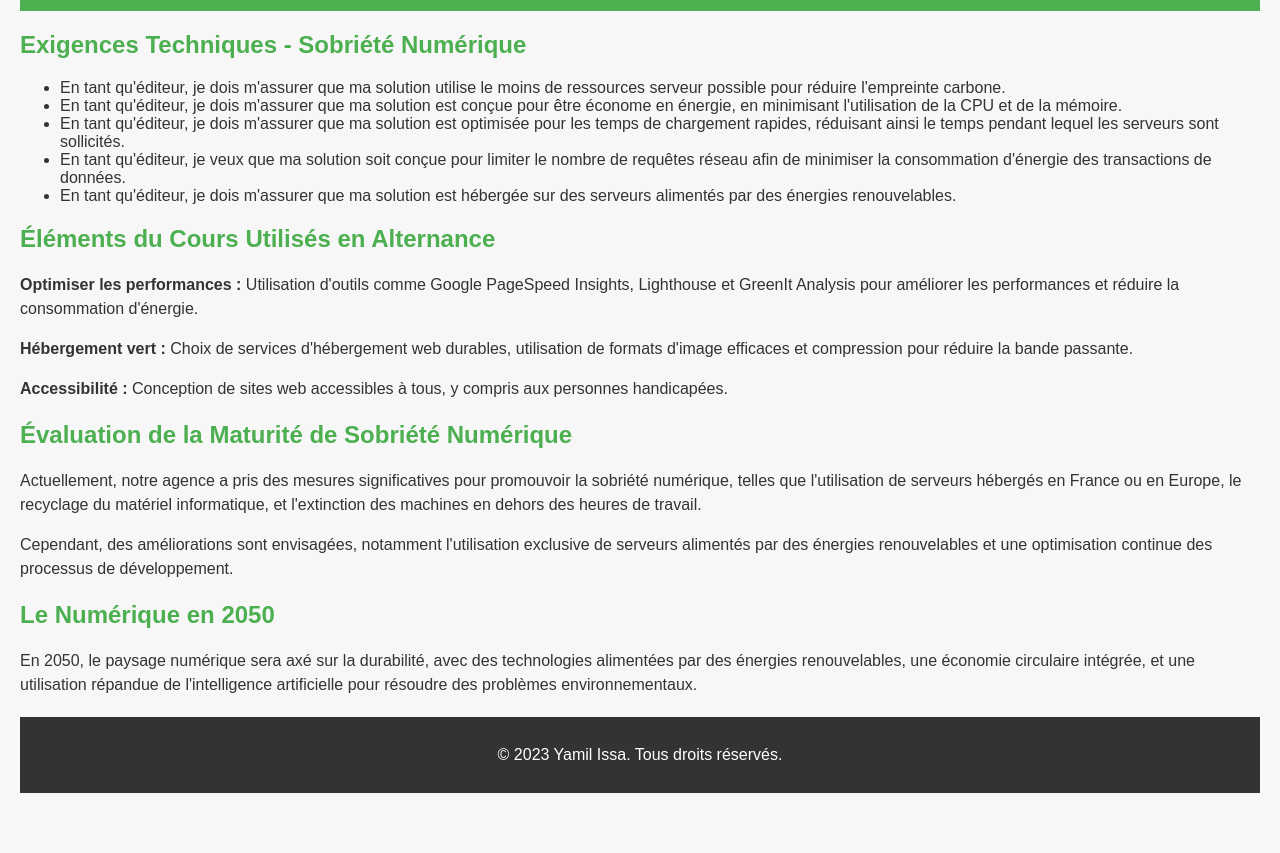
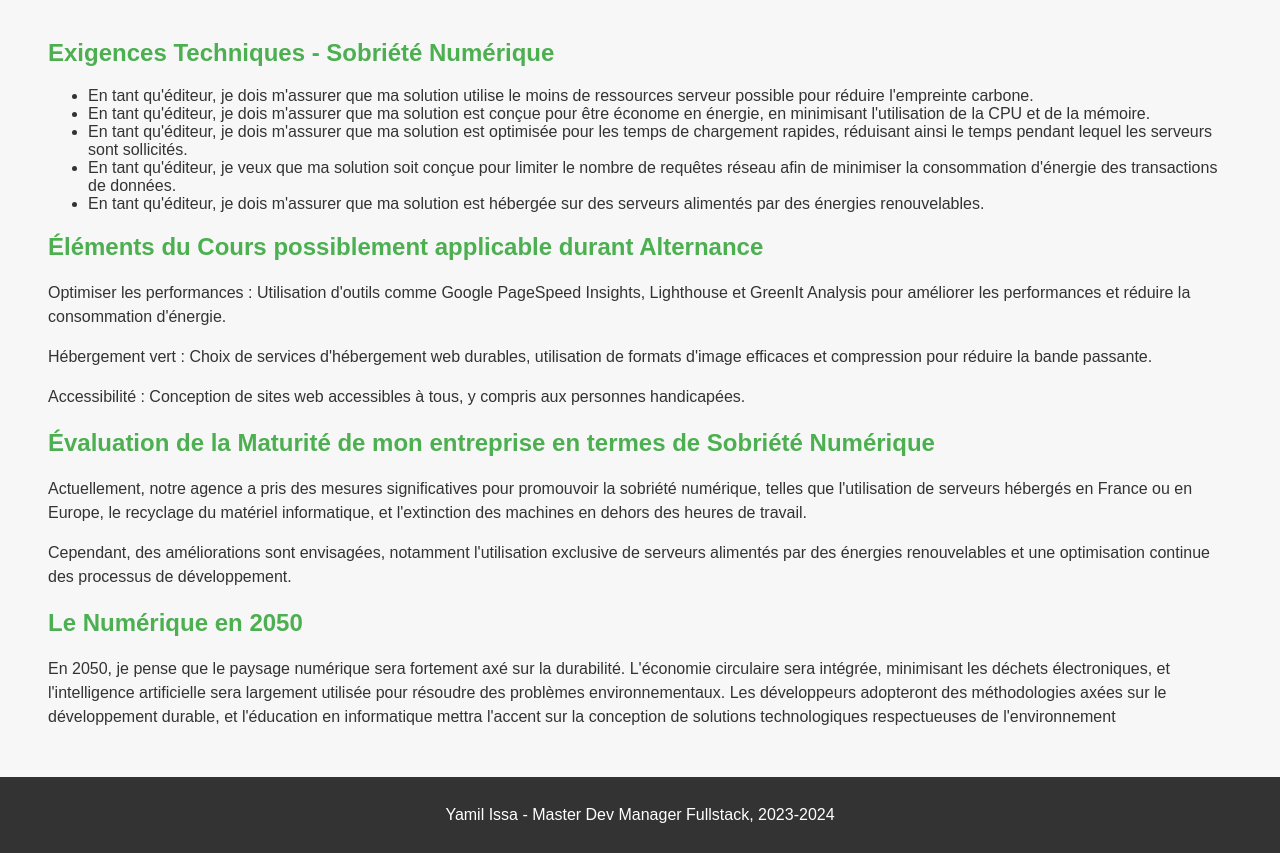
Before and after one commit to yamil-issa/yamil-issa.github.io, a plain HTML site: page index.html in a window 1280 px wide. Shown: the part 109-962 px from the top of the page. Before the commit the page ends 922 px from the top, so only its background shows below. Drawn offline with Linux system fonts and the light colour scheme.

Commit message:
modify style

```diff
--- a/index.html
+++ b/index.html
@@ -13,6 +13,7 @@
         <h1>Développement Durable</h1>
     </header>
 
+ <main>
     <section>
         <h2>Exigences Techniques - Sobriété Numérique</h2>
         <ul>
@@ -25,25 +26,31 @@
     </section>
 
     <section>
-        <h2>Éléments du Cours Utilisés en Alternance</h2>
-        <p><strong>Optimiser les performances :</strong> Utilisation d'outils comme Google PageSpeed Insights, Lighthouse et GreenIt Analysis pour améliorer les performances et réduire la consommation d'énergie.</p>
-        <p><strong>Hébergement vert :</strong> Choix de services d'hébergement web durables, utilisation de formats d'image efficaces et compression pour réduire la bande passante.</p>
-        <p><strong>Accessibilité :</strong> Conception de sites web accessibles à tous, y compris aux personnes handicapées.</p>
+        <h2>Éléments du Cours possiblement applicable durant Alternance</h2>
+        <p>Optimiser les performances : Utilisation d'outils comme Google PageSpeed Insights, Lighthouse et GreenIt Analysis pour améliorer les performances et réduire la consommation d'énergie.</p>
+        <p>Hébergement vert : Choix de services d'hébergement web durables, utilisation de formats d'image efficaces et compression pour réduire la bande passante.</p>
+        <p>Accessibilité : Conception de sites web accessibles à tous, y compris aux personnes handicapées.</p>
     </section>
 
     <section>
-        <h2>Évaluation de la Maturité de Sobriété Numérique</h2>
+        <h2>Évaluation de la Maturité de mon entreprise en termes de Sobriété Numérique</h2>
         <p>Actuellement, notre agence a pris des mesures significatives pour promouvoir la sobriété numérique, telles que l'utilisation de serveurs hébergés en France ou en Europe, le recyclage du matériel informatique, et l'extinction des machines en dehors des heures de travail.</p>
         <p>Cependant, des améliorations sont envisagées, notamment l'utilisation exclusive de serveurs alimentés par des énergies renouvelables et une optimisation continue des processus de développement.</p>
     </section>
 
     <section>
         <h2>Le Numérique en 2050</h2>
-        <p>En 2050, le paysage numérique sera axé sur la durabilité, avec des technologies alimentées par des énergies renouvelables, une économie circulaire intégrée, et une utilisation répandue de l'intelligence artificielle pour résoudre des problèmes environnementaux.</p>
+        <p>En 2050, je pense que le paysage numérique sera fortement axé sur la durabilité.
+            L'économie circulaire sera intégrée, minimisant les déchets électroniques, et l'intelligence
+            artificielle sera largement utilisée pour résoudre des problèmes environnementaux.
+            Les développeurs adopteront des méthodologies axées sur le développement durable, et
+            l'éducation en informatique mettra l'accent sur la conception de solutions technologiques
+            respectueuses de l'environnement</p>
     </section>
+</main>
 
     <footer>
-        <p>&copy; 2023 Yamil Issa. Tous droits réservés.</p>
+        <p>Yamil Issa - Master Dev Manager Fullstack, 2023-2024  </p>
     </footer>
 </body>
 
--- a/style.css
+++ b/style.css
@@ -1,6 +1,6 @@
 body {
     font-family: Arial, sans-serif;
-    margin: 20px;
+    margin: 0;
     padding: 0;
     background-color: #f7f7f7;
     color: #333;
@@ -12,7 +12,9 @@ header {
     text-align: center;
     padding: 10px;
 }
-
+main {
+    margin: 3rem;
+}
 section {
     margin-top: 20px;
 }
```
